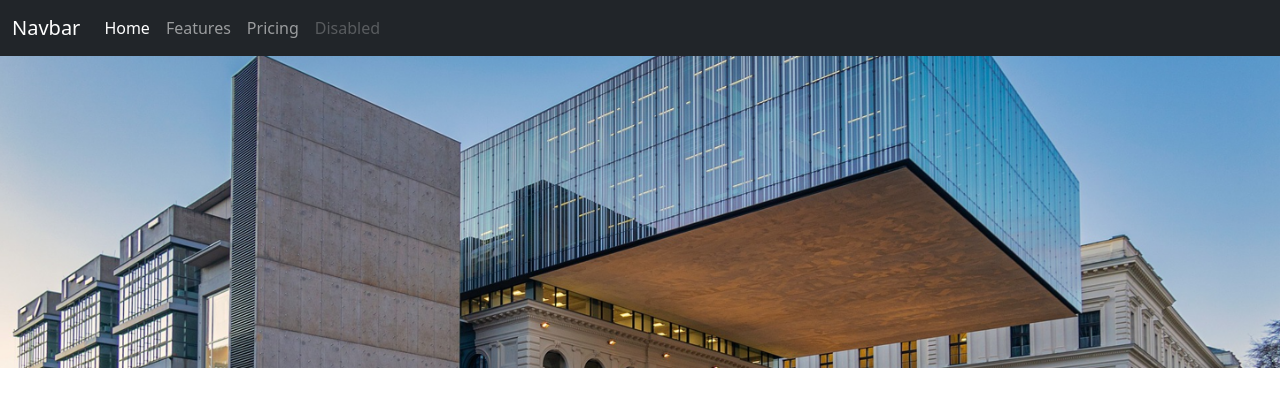
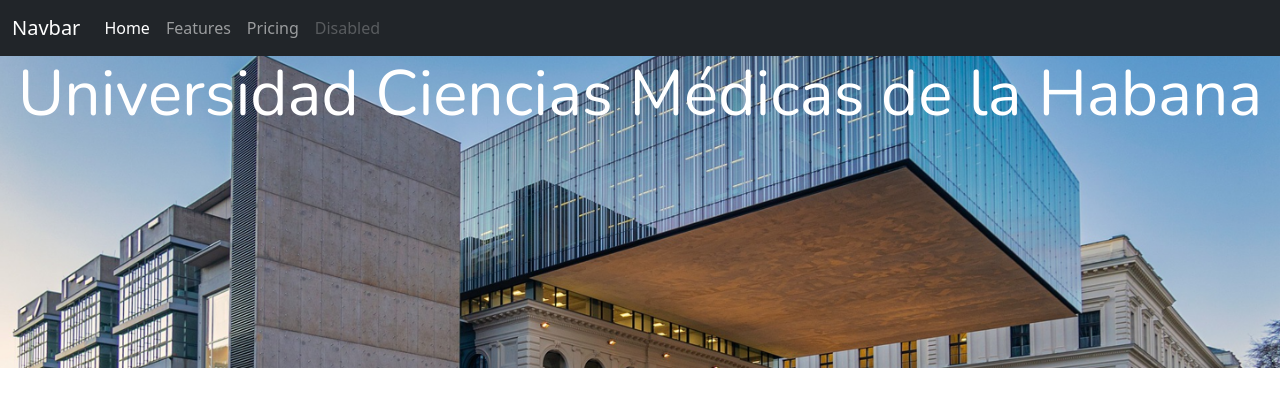
Before and after one commit to nocivescience/universidad_de_la-_habana, a React (Vite) app in the folder universidad/: page / in a window 1280 px wide. Shown: the top 406 px of the page. Built offline with nearby package versions, Linux system fonts and the light colour scheme.

Commit message:
organizado el texto en la imagen

```diff
--- a/universidad/src/components/Header.jsx
+++ b/universidad/src/components/Header.jsx
@@ -4,6 +4,9 @@
     return (
         <div className='container-universidad'>
             <img src={Portal} className='universidad'></img>
+            <div className='text-container'>
+                <h1 className='texto'>Universidad Ciencias Médicas de la Habana</h1>
+            </div>
         </div>
     )
 }
--- a/universidad/src/static/css/Header.css
+++ b/universidad/src/static/css/Header.css
@@ -1,6 +1,25 @@
+@import url("https://fonts.googleapis.com/css2?family=Nunito:wght@200&display=swap");
 .container-universidad {
   width: 100vw;
+  position: relative;
 }
 .container-universidad img {
   width: 100%;
+}
+.container-universidad .text-container {
+  position: absolute;
+  left: 0;
+  top: 0;
+  width: 100%;
+}
+.container-universidad .text-container .texto {
+  color: #ffffff;
+  font-size: 4em;
+  font-family: "Nunito", sans-serif;
+  text-align: center;
+}
+@media screen and (max-width: 800px) {
+  .container-universidad .text-container .texto {
+    font-size: 2em;
+  }
 }/*# sourceMappingURL=Header.css.map */
--- a/universidad/src/static/css/Header.sass
+++ b/universidad/src/static/css/Header.sass
@@ -1,4 +1,19 @@
+@import url('https://fonts.googleapis.com/css2?family=Nunito:wght@200&display=swap')
+$fuente-titulo: 'Nunito', sans-serif
 .container-universidad
     width: 100vw
+    position: relative
     img
         width: 100%
+    .text-container
+        position: absolute
+        left: 0
+        top: 0
+        width: 100%
+        .texto
+            color: #ffffff
+            font-size: 4em
+            font-family: $fuente-titulo
+            text-align: center
+            @media screen and ( max-width: 800px )
+             font-size: 2em
```
Also changed, not shown: 1 other file (tests, documents, lock files or other folders).
